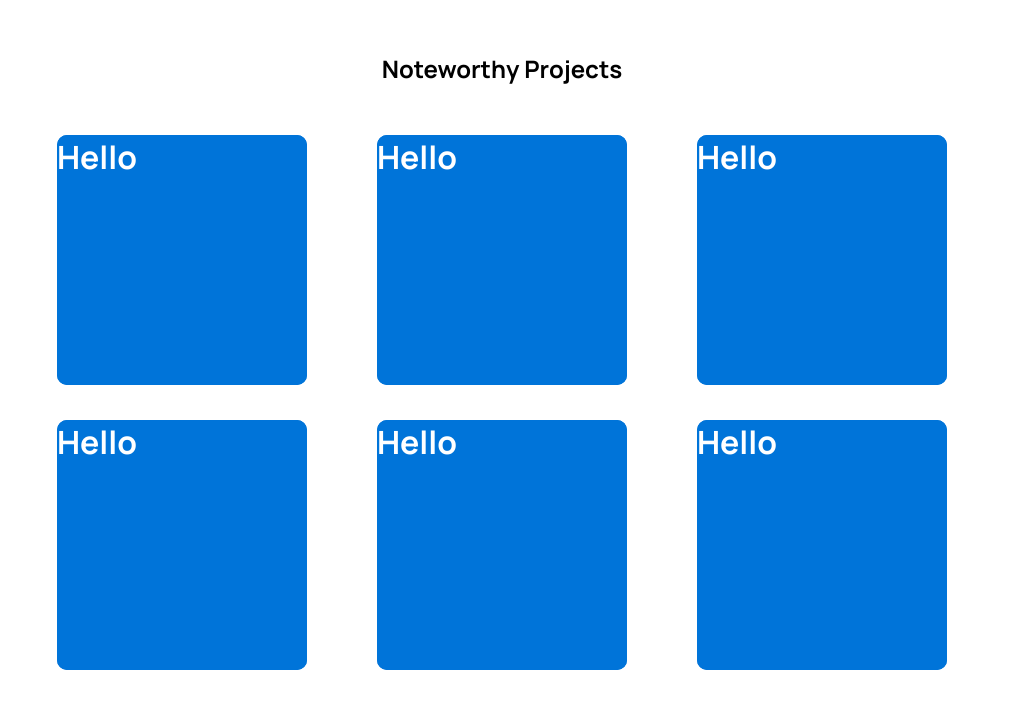
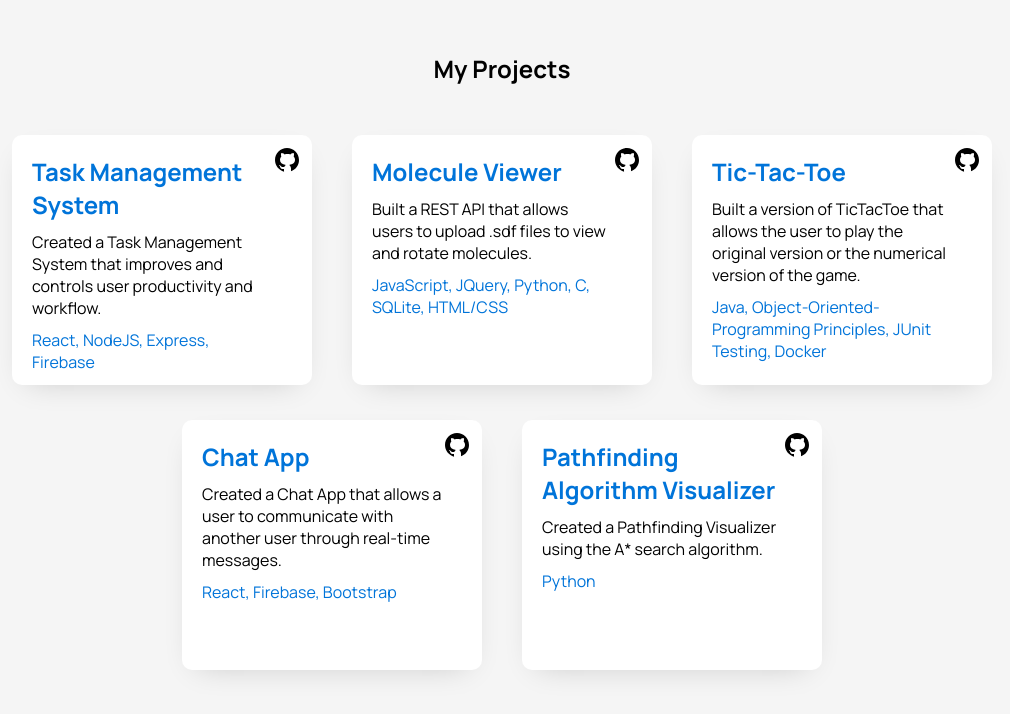
Before and after one commit to SulakshanSiva/Sulakshan, a React (Create React App) app: page / in a window 1280 px wide. Shown: the part 1672-2386 px from the top of the page, without its empty margins (138-1148 px from the left). Built offline with nearby package versions, Linux system fonts and the light colour scheme.

Commit message:
completed my projects section

```diff
--- a/src/Components/Card.js
+++ b/src/Components/Card.js
@@ -1,12 +1,21 @@
 import React from 'react'
 import "../Styles/Card.scss"
+import githubLogo from "../Assets/Images/icons8-github-30.svg"
 
-const Card = () => {
+const Card = ({ title, description, technologies, githublink }) => {
   return (
     <div className='card'>
-        <div className='card'>
-          <h1>Hello</h1>
-        </div>
+
+      <a href={githublink} target="_blank" className="logo-container">
+        <img className="logo" src={githubLogo} alt="Github Logo"/>
+      </a>
+
+      <div className='content'>
+        <h2>{title}</h2>
+        <p className='description'>{description}</p>
+        <p className='technologies'>{technologies}</p>
+      </div>
+
     </div>
   )
 }
--- a/src/Components/Projects.js
+++ b/src/Components/Projects.js
@@ -2,22 +2,75 @@ import React from 'react'
 import "../Styles/Projects.scss"
 import Card from "./Card.js"
 
+
+const cardsData = [
+  {
+    title: "Task Management System",
+    description: "Created a Task Management System that improves and controls user productivity and workflow.",
+    technologies: "React, NodeJS, Express, Firebase",
+    githublink: "https://github.com/SulakshanSiva/Task-Management-System"
+  },
+  {
+    title: "Molecule Viewer",
+    description: "Built a REST API that allows users to upload .sdf files to view and rotate molecules.",
+    technologies: "JavaScript, JQuery, Python, C, SQLite, HTML/CSS",
+    githublink: "https://github.com/SulakshanSiva/Molecule-Viewer"
+  },
+  {
+    title: "Tic-Tac-Toe",
+    description: "Built a version of TicTacToe that allows the user to play the original version or the numerical version of the game.",
+    technologies: "Java, Object-Oriented-Programming Principles, JUnit Testing, Docker",
+    githublink: "https://github.com/SulakshanSiva/Numerical-Tic-Tac-Toe"
+  },
+  {
+    title: "Chat App",
+    description: "Created a Chat App that allows a user to communicate with another user through real-time messages.",
+    technologies: "React, Firebase, Bootstrap",
+    githublink: "https://github.com/SulakshanSiva/Chat-App"
+  },
+  {
+    title: "Pathfinding Algorithm Visualizer",
+    description: "Created a Pathfinding Visualizer using the A* search algorithm.",
+    technologies: "Python",
+    githublink: "https://github.com/SulakshanSiva/Pathfinding-Algorithm-Visualizer"
+  },
+];
+
 const Projects = () => {
+  const firstRow = cardsData.slice(0, 3);
+  const secondRow = cardsData.slice(3);
+
   return (
     <div className='projects' id="projects">
 
-        <h2>Noteworthy Projects</h2>
+        <h2>My Projects</h2>
 
         <ul className="card-container">
-          <li><Card/></li>
-          <li><Card/></li>
-          <li><Card/></li>
+          {firstRow.map((card, index) => (
+            <li>
+              <Card
+                key={index}
+                title={card.title}
+                description={card.description}
+                technologies={card.technologies}
+                githublink={card.githublink}
+              />
+            </li>
+          ))}
         </ul>
 
         <ul className="card-container">
-          <li><Card/></li>
-          <li><Card/></li>
-          <li><Card/></li>
+          {secondRow.map((card, index) => (
+            <li>
+              <Card
+                key={index}
+                title={card.title}
+                description={card.description}
+                technologies={card.technologies}
+                githublink={card.githublink}
+              />
+            </li>
+          ))}
         </ul>
     </div>
   )
--- a/src/Styles/About.scss
+++ b/src/Styles/About.scss
@@ -11,12 +11,13 @@ $main-color: #0074D9;
     justify-content: center;
     flex-direction: column;
     align-items: center;
+    background-color: whitesmoke;
 
     .picture{
         width: 200px;
         height: 200px;
         border: 1px solid black;
-        background-color: white;
+        background-color: color;
         border-radius: 10px;
         background-image: url('../Assets/Images/profilepic.png');
         background-size: cover;
--- a/src/Styles/Card.scss
+++ b/src/Styles/Card.scss
@@ -1,9 +1,43 @@
 $main-color: #0074D9;
 
-.card{
-    color: white;
-    width: 250px;
-    height: 250px;
-    background-color: $main-color;
-    border-radius: 10px;
+.card {
+  color: black;
+  width: 300px;
+  height: 250px;
+  background-color: white;
+  border-radius: 10px;
+  box-shadow: rgba(0, 0, 0, 0.2) 0px 10px 30px -15px;
+  position: relative;
+  transition: box-shadow 0.3s, transform 0.3s;
+
+  &:hover {
+    box-shadow: $main-color 0px 15px 35px -15px;
+    transform: translateY(-5px);
+  }
+
+  .logo-container {
+    position: absolute;
+    top: 10px;
+    right: 10px;
+  }
+
+  .content {
+    padding: 20px;
+    padding-right: 40px;
+
+    h2 {
+      color: $main-color;
+      margin-top: 0;
+      margin-bottom: 10px;
+    }
+
+    .description {
+      margin-bottom: 10px;
+    }
+
+    .technologies {
+      margin-top: auto;
+      color: $main-color;
+    }
+  }
 }
--- a/src/Styles/Home.scss
+++ b/src/Styles/Home.scss
@@ -1,5 +1,5 @@
 $main-color: #0074D9;
-$secondary-color: white;
+$secondary-color: whitesmoke;
 $third-color: black;
 
 .home{
--- a/src/Styles/Navbar.scss
+++ b/src/Styles/Navbar.scss
@@ -12,7 +12,7 @@ $margin-spacing: 80px;
     position: fixed;
     top: 0;
     left: 0;
-    background-color: white;
+    background-color: whitesmoke;
 
     .navLogo{
         margin-left: $margin-spacing;
--- a/src/Styles/Projects.scss
+++ b/src/Styles/Projects.scss
@@ -8,10 +8,11 @@ $main-color: #0074D9;
     flex-direction: column;
     justify-content: center;
     align-items: center;
+    background-color: whitesmoke;
+    padding-top: 50px;
 
     h2{
-        margin-top: 100px;
-        padding-bottom: 50px;
+        margin-bottom: 50px;
     }
     ul{
         list-style: none;
@@ -21,7 +22,7 @@ $main-color: #0074D9;
         margin-bottom: 35px;
 
         li {
-            margin: 0 35px;
+            margin: 0 20px;
         }
     }
 }
```
Also changed, not shown: src/Assets/Images/icons8-github-30.svg (added).
